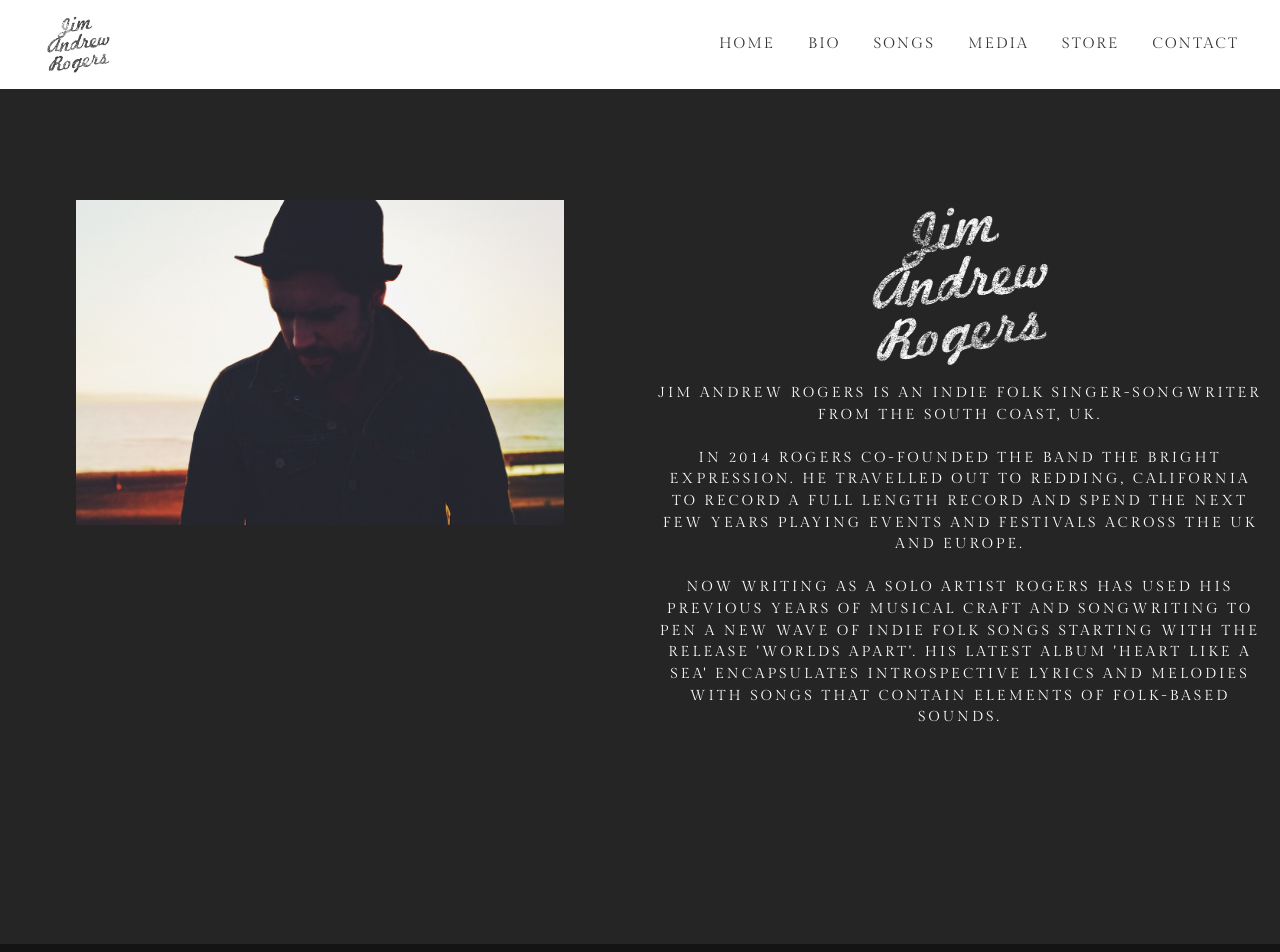
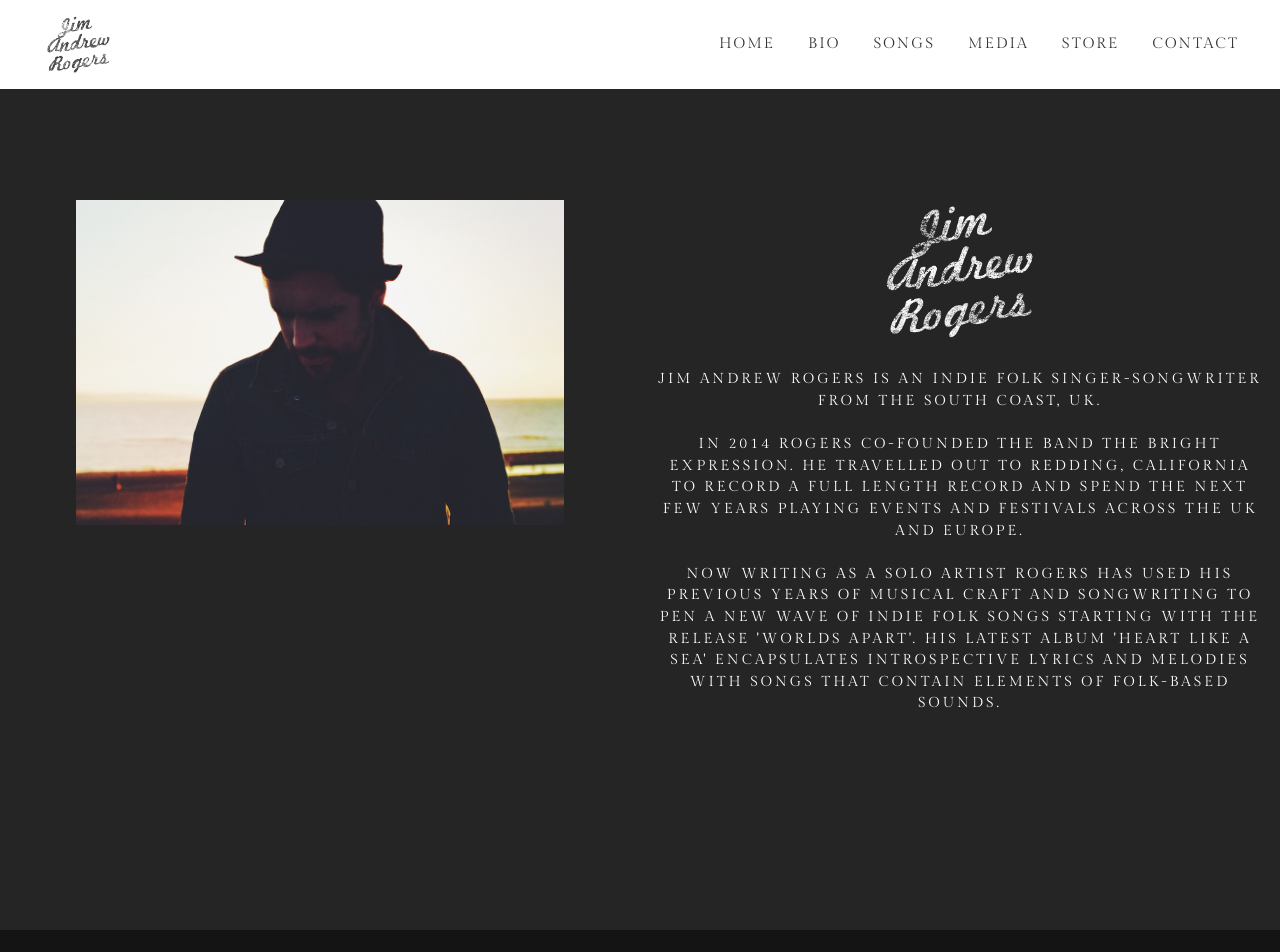
Before and after one commit to JimRogers/jimandrewrogers, a Jekyll site: the page built from about.md, in a window 1280 px wide and 1400 px high. Shown: the top 952 px of the window. Built offline with Jekyll 4.4.1, drawn with Linux system fonts in a browser that asks for light colours; comment, search, counter and statistics services are not loaded.

Commit message:
Adjust page again

```diff
--- a/css/style.css
+++ b/css/style.css
@@ -258,12 +258,13 @@ About page
 	width:80%;
 }
 .about-img-right img {
-	width:30%;
+	width:25%;
 	filter: brightness(5);
 	margin-bottom:10px;
 }
 .about-img-right p {
 	color:#fff;
+	padding-top:15px;
 }
 /*---
 Homepage Contact form
```
